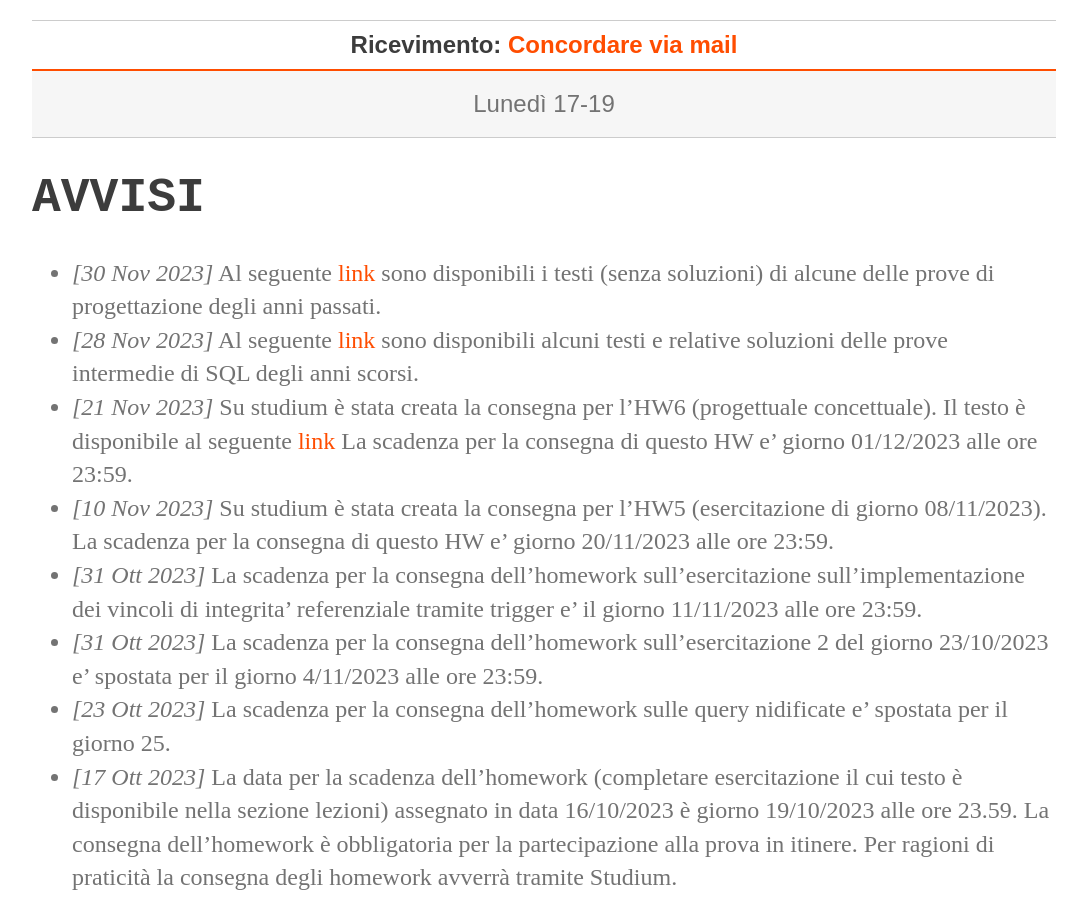
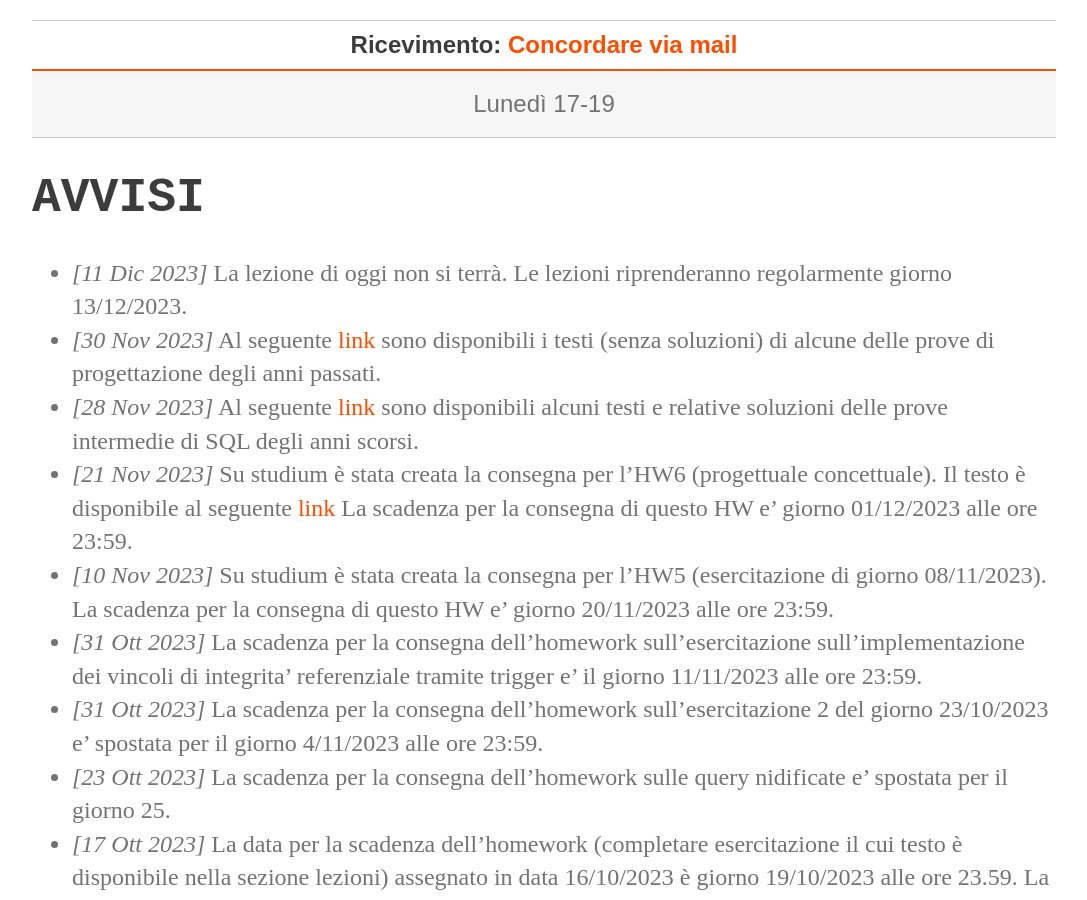
Before and after one commit to perceivelab/database-course, a Jekyll site: the page built from index.md, in a window 1280 px wide and 900 px high, scrolled down 440 px. Shown: the whole window, without its empty margins (96-1183 px from the left). Built offline with Jekyll 4.4.1, drawn with Linux system fonts in a browser that asks for light colours.

Commit message:
Update index.md

```diff
--- a/index.md
+++ b/index.md
@@ -20,6 +20,7 @@ layout: default
 
 
 # AVVISI
+- *[11 Dic 2023]* La lezione di oggi non si terrà. Le lezioni riprenderanno regolarmente giorno 13/12/2023.
 - *[30 Nov 2023]* Al seguente [link](https://drive.google.com/file/d/1NsUD0S-Za3rHmdlJ6wj-eYclzNrcMTDU/view?usp=sharing) sono disponibili i testi (senza soluzioni) di alcune delle prove di progettazione degli anni passati.
 - *[28 Nov 2023]* Al seguente [link](https://drive.google.com/file/d/1SKFW3eZT4eWaFEGpLWVNa1bgKL_qHsxg/view?usp=sharing) sono disponibili alcuni testi e relative soluzioni delle prove intermedie di SQL degli anni scorsi.
 - *[21 Nov 2023]* Su studium è stata creata la consegna per l'HW6 (progettuale concettuale). Il testo è disponibile al seguente [link](https://drive.google.com/file/d/1Zqa9cG7AU2IWQW-qrpkerJSD9imdf0Y9/view) La scadenza per la consegna di questo HW e' giorno 01/12/2023 alle ore 23:59.
```
